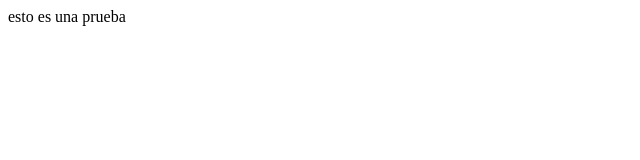
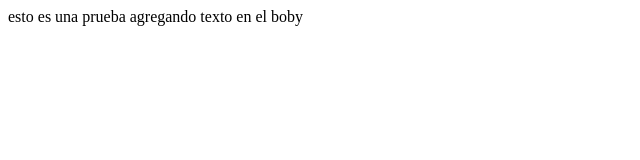
Before and after one commit to GpeMendoza/TEST_GIT1, a plain HTML site: page index.html in a window 1280 px wide. Shown: the whole page, without its empty margins (0-640 px from the left). Drawn offline with Linux system fonts and the light colour scheme.

Commit message:
agregando texto en el body

```diff
--- a/index.html
+++ b/index.html
@@ -8,5 +8,6 @@
 </head>
 <body>
     esto es una prueba
+    agregando texto en el boby
 </body>
 </html>
```
